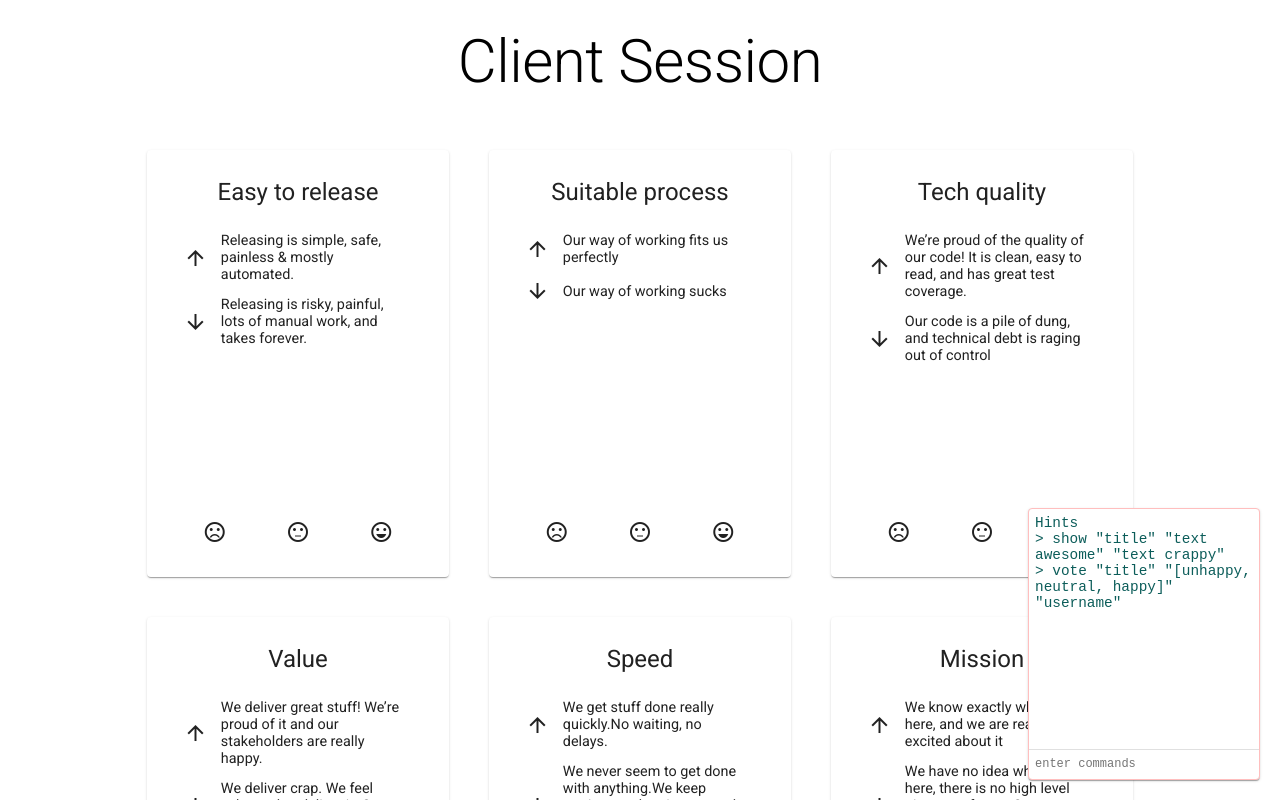
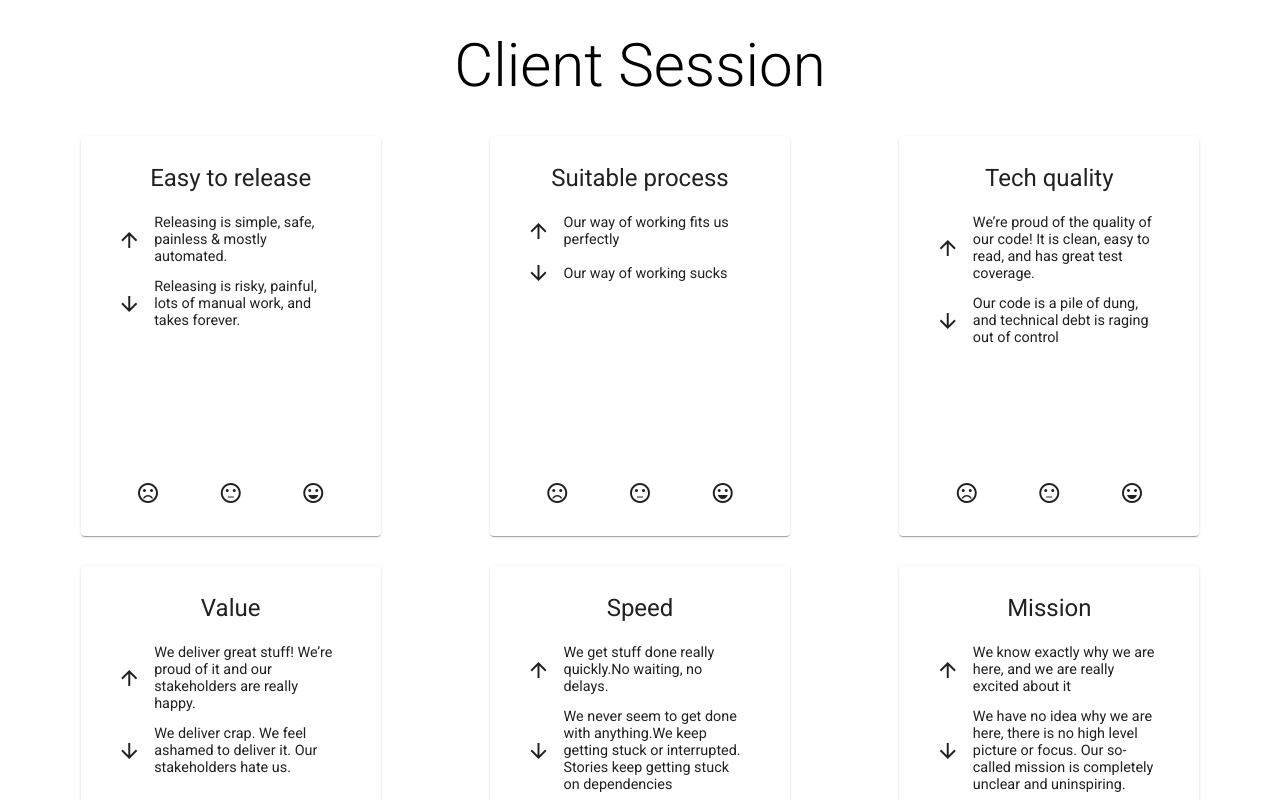
Before and after one commit to peter-yhc/spotify-health-web-ts, a React (Create React App) app: page /clients in a window 1280 px wide. Shown: the top 800 px of the page. Built offline with nearby package versions, Linux system fonts and the light colour scheme.

Commit message:
Implement progress indicator for client session.

```diff
--- a/src/client-sessions/ClientSessionPage.jsx
+++ b/src/client-sessions/ClientSessionPage.jsx
@@ -1,19 +1,33 @@
 import React, { useEffect } from 'react';
 import { withStyles } from '@material-ui/styles';
-import { Grid, Typography } from '@material-ui/core';
+import { CircularProgress } from '@material-ui/core';
 import PropTypes from 'prop-types';
 import { connect } from 'react-redux';
 import { HealthIndicatorCard } from '../heath-indicators';
-import DebugPanel from '../debug-panel/DebugPanel';
 import { clientStoreActions } from '../store/client';
 
 const styles = {
+  container: {
+    display: 'grid',
+    gridTemplateColumns: '1fr',
+    gridTemplateRows: '100px calc(100vh - 100px)',
+  },
   header: {
-    marginTop: '1em',
-    marginBottom: '1em',
+    gridRow: '1 / 2',
+  },
+  title: {
+    marginTop: '30px',
   },
   main: {
     padding: '1em',
+    gridRow: '2 / 3',
+    display: 'grid',
+    gridTemplateColumns: 'repeat(auto-fit, minmax(310px, 1fr))',
+    gridAutoRows: '420px',
+    gridRowGap: '10px',
+    justifyItems: 'center',
+    alignItems: 'center',
+    marginBottom: 'auto',
   },
 };
 
@@ -30,30 +44,35 @@ export const ClientSessionPage = (props) => {
     const displayCards = [];
     cards.forEach((card) => {
       displayCards.push(
-        <Grid item key={card.indicator}>
-          <HealthIndicatorCard
-            indicator={card.indicator}
-            textAwesome={card.textAwesome}
-            textCrappy={card.textCrappy}
-          />
-        </Grid>,
+        <HealthIndicatorCard
+          key={card.indicator}
+          indicator={card.indicator}
+          textAwesome={card.textAwesome}
+          textCrappy={card.textCrappy}
+        />,
       );
     });
     return displayCards;
   };
 
+  const awaitData = () => {
+    if (!cards || cards.length === 0) {
+      return (
+        <CircularProgress />
+      );
+    }
+    return generateCards();
+  };
+
   return (
-    <React.Fragment>
+    <article className={classes.container}>
       <header className={classes.header}>
-        <Typography variant="h2">Client Session</Typography>
+        <h2 className={classes.title}>Client Session</h2>
       </header>
       <main className={classes.main}>
-        <Grid container spacing={5} direction="row" alignItems="center" justify="center">
-          {generateCards()}
-        </Grid>
+        {awaitData()}
       </main>
-      <DebugPanel />
-    </React.Fragment>
+    </article>
   );
 };
 
--- a/src/heath-indicators/HealthIndicatorCard.jsx
+++ b/src/heath-indicators/HealthIndicatorCard.jsx
@@ -10,11 +10,12 @@ import { clientStoreActions } from '../store/client';
 
 const styles = {
   indicatorCard: {
-    width: '250px',
-    height: '375px',
+    width: '300px',
+    height: '400px',
     padding: '1em',
     display: 'grid',
     gridTemplateRows: '15% 75% 15%',
+    boxSizing: 'border-box',
   },
   indicatorTitle: {
     marginBottom: '0.75em',
--- a/src/index.css
+++ b/src/index.css
@@ -7,6 +7,10 @@ body {
     font-family: "Roboto", "Helvetica", "Arial", sans-serif;
     -webkit-font-smoothing: antialiased;
     -moz-osx-font-smoothing: grayscale;
+}
+
+#root {
+    min-height: 100vh;
 }
 
 h1 {
```
Also changed, not shown: 1 other file (tests, documents, lock files or other folders).
